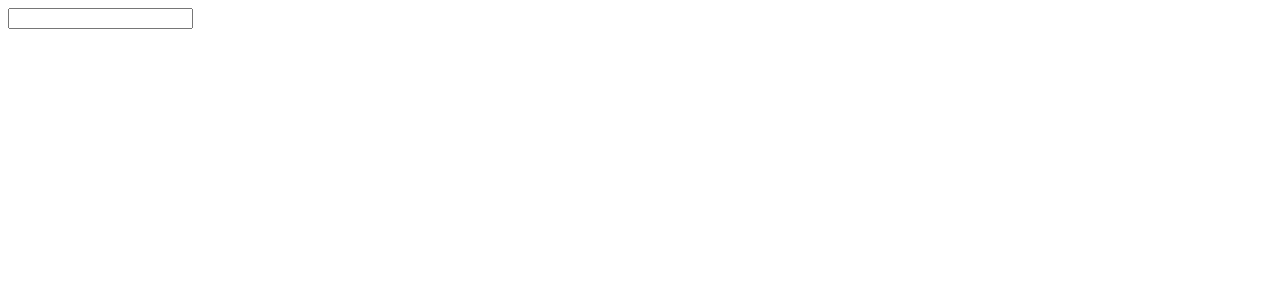
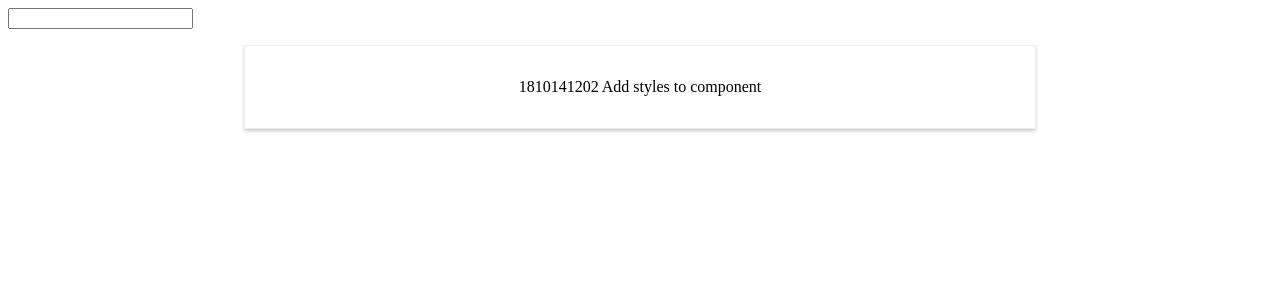
Before and after one commit to nick722/events180929, a React (Create React App) app: page / in a window 1280 px wide. Shown: the top 300 px of the page. Built offline with nearby package versions, Linux system fonts and the light colour scheme.

Commit message:
add Todo component with css styles

```diff
--- a/src/components/App.js
+++ b/src/components/App.js
@@ -1,5 +1,8 @@
 import React, {Component} from 'react';
 import PropTypes from 'prop-types';
+
+import './App.css';
+import Todo from './Todo';
 
 class App extends Component {
     state = {todos: []};
@@ -22,6 +25,7 @@ class App extends Component {
                     type="text"
                     onChange={this.changeHandler}
                 />
+                <Todo/>
             </div>
         );
     }
--- /dev/null
+++ b/src/components/Todo/Todo.css
@@ -0,0 +1,8 @@
+.Todo {
+    width: 60%;
+    margin: 16px auto;
+    border: 1px solid #eee;
+    box-shadow: 0 2px 3px #ccc;
+    padding: 16px;
+    text-align: center;
+}
--- /dev/null
+++ b/src/components/Todo/index.js
@@ -0,0 +1,10 @@
+import React from 'react';
+import './Todo.css';
+
+const Todo = () => (
+    <div className="Todo">
+        <p>1810141202 Add styles to component</p>
+    </div>
+);
+
+export default Todo;
--- a/src/index.css
+++ b/src/index.css
@@ -1,5 +1,14 @@
 body {
   margin: 0;
   padding: 0;
-  font-family: sans-serif;
+  font-family: -apple-system, BlinkMacSystemFont, "Segoe UI", "Roboto", "Oxygen",
+  "Ubuntu", "Cantarell", "Fira Sans", "Droid Sans", "Helvetica Neue",
+  serif;
+  -webkit-font-smoothing: antialiased;
+  -moz-osx-font-smoothing: grayscale;
 }
+
+code {
+  font-family: source-code-pro, Menlo, Monaco, Consolas, "Courier New",
+  monospace;
+}
```
Also changed, not shown: src/App.css (deleted, +0 -28 lines), src/components/App.css (added).
